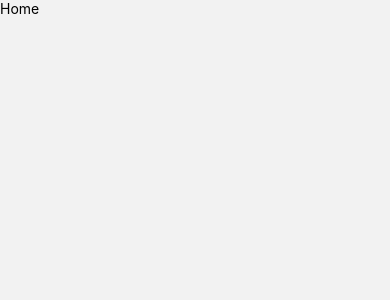
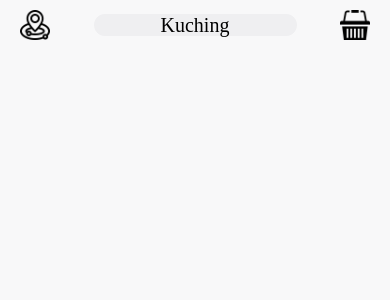
Before and after one commit to React-Native-Projects-Development/delivery-app, a React Native app: screen /Home in a window 390 px wide. Shown: the top 300 px of the page. Built offline with nearby package versions, Linux system fonts and the light colour scheme.

Commit message:
add Header and states

```diff
--- a/src/screens/Home.tsx
+++ b/src/screens/Home.tsx
@@ -1,13 +1,103 @@
-import React from 'react';
+import React, {useState} from 'react';
 
-import {Text, View} from 'react-native';
+import {
+  Text,
+  View,
+  SafeAreaView,
+  StyleSheet,
+  TouchableOpacity,
+  Image,
+  FlatList,
+} from 'react-native';
 
-const Home = () => {
+import {COLORS, icons, SIZES, FONTS} from '../constants';
+import {
+  categoryData,
+  initialCurrentLocation,
+  restaurantData,
+} from '../data/DUMMY_DATA';
+
+type HeaderProps = {
+  location: string;
+};
+const Header = ({location}: HeaderProps) => {
   return (
-    <View>
-      <Text>Home</Text>
+    <View style={{flexDirection: 'row', alignItems: 'center', height: 50}}>
+      <TouchableOpacity
+        activeOpacity={0.8}
+        style={{
+          width: 50,
+          paddingLeft: SIZES.padding * 2,
+          justifyContent: 'center',
+        }}>
+        <Image
+          source={icons.nearby}
+          resizeMode="contain"
+          style={{width: 30, height: 30}}
+        />
+      </TouchableOpacity>
+      <View
+        style={{
+          flex: 1,
+          alignItems: 'center',
+          justifyContent: 'center',
+        }}>
+        <View
+          style={{
+            width: '70%',
+            height: '100%',
+            backgroundColor: COLORS.lightGray3,
+            alignItems: 'center',
+            justifyContent: 'center',
+            borderRadius: SIZES.radius,
+          }}>
+          <Text style={{...FONTS.h3}}>{location}</Text>
+        </View>
+      </View>
+      <TouchableOpacity
+        activeOpacity={0.8}
+        style={{
+          width: 50,
+          paddingRight: SIZES.padding * 2,
+          justifyContent: 'center',
+        }}>
+        <Image
+          source={icons.shopping_basket}
+          resizeMode="contain"
+          style={{width: 30, height: 30}}
+        />
+      </TouchableOpacity>
     </View>
   );
 };
 
+const Home = () => {
+  const [categories, setCategories] = useState(categoryData);
+  const [selectedCategory, setSelectedCategory] = useState(null);
+  const [restaurants, setRestaurants] = useState(restaurantData);
+  const [currentLocation, setCurrentLocation] = useState(
+    initialCurrentLocation,
+  );
+
+  return (
+    <SafeAreaView style={styles.container}>
+      <Header location={currentLocation.streetName} />
+    </SafeAreaView>
+  );
+};
+
+const styles = StyleSheet.create({
+  container: {
+    flex: 1,
+    backgroundColor: COLORS.lightGray4,
+  },
+  shadow: {
+    shadowColor: '#000',
+    shadowOffset: {width: 0, height: 3},
+    shadowOpacity: 0.1,
+    shadowRadius: 3,
+    elevation: 1,
+  },
+});
+
 export default Home;
```
